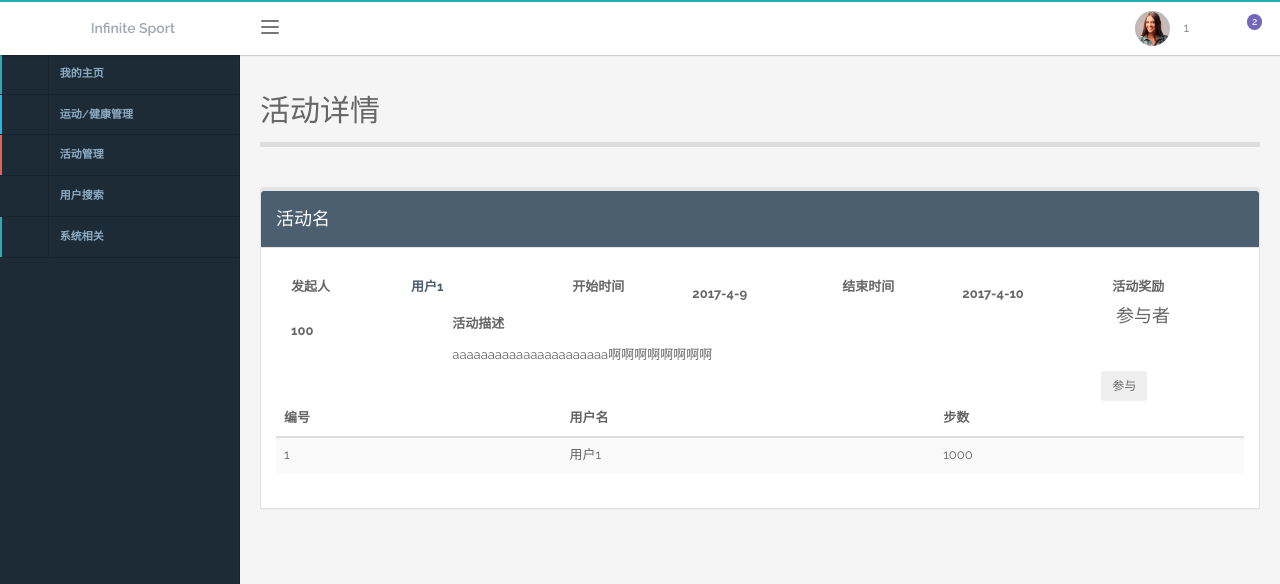
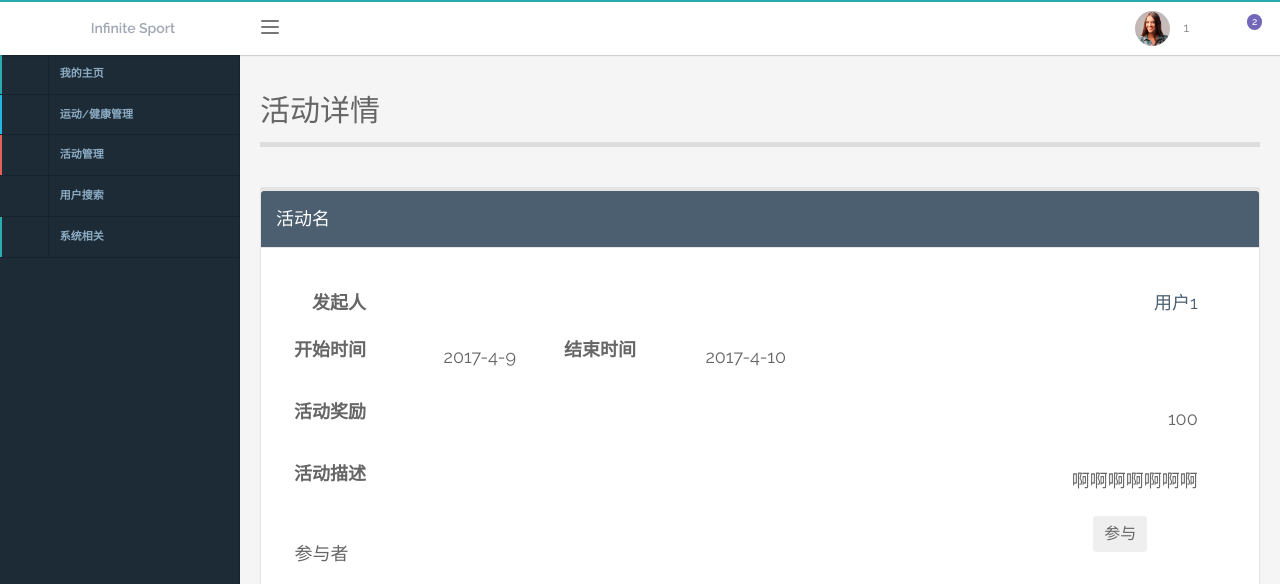
Before and after one commit to GuofengBai/InfiniteSportV2, a PHP site: page /public/activity_specific.php in a window 1280 px wide. Shown: the top 584 px of the page. Run offline with PHP 8.4, Linux system fonts and the light colour scheme; the visitor is signed in with stand-in values (Sample User, id 1); some web fonts are replaced.

Commit message:
对齐修改

```diff
--- a/public/activity_new.php
+++ b/public/activity_new.php
@@ -15,6 +15,9 @@
     }
 ?>
     <?php include "head.html";?>
+    <head>
+        <link href="css/activity.css" rel="stylesheet">
+    </head>
 
     <div class="main-container">
         <div class="padding-md">
--- a/public/activity_specific.php
+++ b/public/activity_specific.php
@@ -9,6 +9,10 @@ if(!isset($_SESSION['id'])){
 }
 ?>
 <?php include "head.html";?>
+<head>
+    <link href="css/activity.css" rel="stylesheet">
+</head>
+
 
     <div class="main-container">
         <div class="padding-md">
@@ -18,6 +22,7 @@ if(!isset($_SESSION['id'])){
 
 						</span>
             </h2>
+            <span style="display: none" id="uid"><?php echo $_SESSION["id"]?></span>
             <div class="smart-widget m-top-lg widget-dark-blue">
                 <div class="smart-widget-header">
                     <span id="aname" style="font-size: 18px">活动名</span>
@@ -25,30 +30,30 @@ if(!isset($_SESSION['id'])){
                 <div class="smart-widget-inner">
 
                     <div class="smart-widget-body">
-                        <form>
+                        <form class="form-horizontal m-top-md">
                             <div class="form-group">
                                 <label class="col-lg-2 control-label before" style="width: 120px">发起人</label>
-                                <label class="col-lg-2 control-label after" ><a id="acreator">用户1</a></label>
+                                <label class="col-lg-10 control-label after" ><a id="acreator">用户1</a></label>
 
                             </div><!-- /form-group -->
 
                             <div class="form-group">
                                 <label class="col-lg-2 control-label before" style="width: 120px">开始时间</label>
-                                <label class="col-lg-2 control-label after"style="width: 150px"><p class="form-control-static" id="sdate">2017-4-9</p></label>
+                                <label class="col-lg-4 control-label after"style="width: 150px"><p class="form-control-static" id="sdate">2017-4-9</p></label>
                                 <label class="col-lg-2 control-label before" style="width: 120px">结束时间</label>
-                                <label class="col-lg-2 control-label after"style="width: 150px"><p class="form-control-static" id="edate">2017-4-10</p></label>
+                                <label class="col-lg-4 control-label after"style="width: 150px"><p class="form-control-static" id="edate">2017-4-10</p></label>
                             </div>
 
                             <div class="form-group">
                                 <label class="col-lg-2 control-label before" style="width: 120px">活动奖励</label>
-                                <label class="col-lg-2 control-label after"><p class="form-control-static" id="abonus" >100</p></label>
+                                <label class="col-lg-10 control-label after"><p class="form-control-static" id="bonus" >100</p></label>
                             </div>
 
                             <div class="form-group">
-                                <label class="col-lg-2 control-label before">活动描述</label>
-                                <div class="col-lg-10">
-                                    <p class="form-control-static after" id="adesc"  >aaaaaaaaaaaaaaaaaaaaaa啊啊啊啊啊啊啊啊</p>
-                                </div>
+                                <label class="col-lg-2 control-label before"  style="width: 120px">活动描述</label>
+                                <label class="col-lg-10 control-label after">
+                                    <p class="form-control-static " id="adesc"  >啊啊啊啊啊啊啊</p>
+                                </label>
                             </div>
 
                             <button type="submit" class="btn  btn-sm pull-right short" style="margin-right: 10%" id="submit">参与</button>
@@ -68,9 +73,7 @@ if(!isset($_SESSION['id'])){
                             </thead>
                             <tbody id="j_list">
                             <tr>
-                                <td>1</td>
-                                <td>用户1</td>
-                                <td>1000</td>
+
                             </tr>
 
                             </tbody>
@@ -85,12 +88,12 @@ if(!isset($_SESSION['id'])){
 <?php include "middle.html";?>
     /*此处写js代码*/
     <script>
-        $(document).ready(function () {
+
                 var str = window.location.search;
                 var index = str.indexOf("=");
                 var aid = str.substring(index + 1);
                 aid=parseInt(aid);
-                var uid=$("#id").text();
+                var uid=$("#uid").text();
                 $.ajax("/api/activity/"+aid, {
                     type: 'GET',
                     async:false,
@@ -181,8 +184,8 @@ if(!isset($_SESSION['id'])){
                     }
                 });
 
-            }
-        );
+
+
     </script>
 
 <?php include "end.html";?>
--- a/public/my_activity.php
+++ b/public/my_activity.php
@@ -15,6 +15,9 @@
     }
 ?>
     <?php include "head.html";?>
+    <head>
+        <link href="css/activity.css" rel="stylesheet">
+    </head>
 
     <div class="main-container">
         <div class="padding-md">
```
Also changed, not shown: public/activity_all.php (+4 -5 lines).
